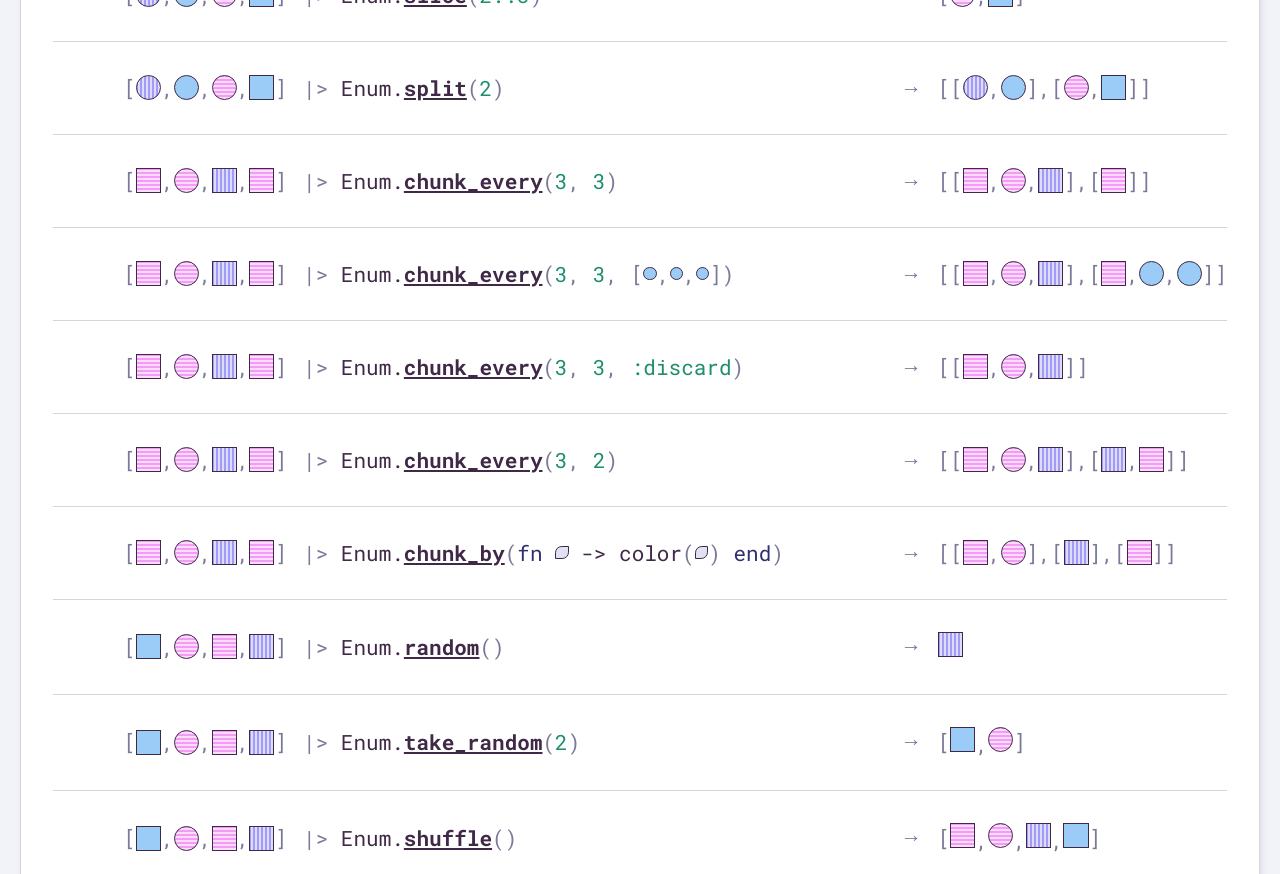
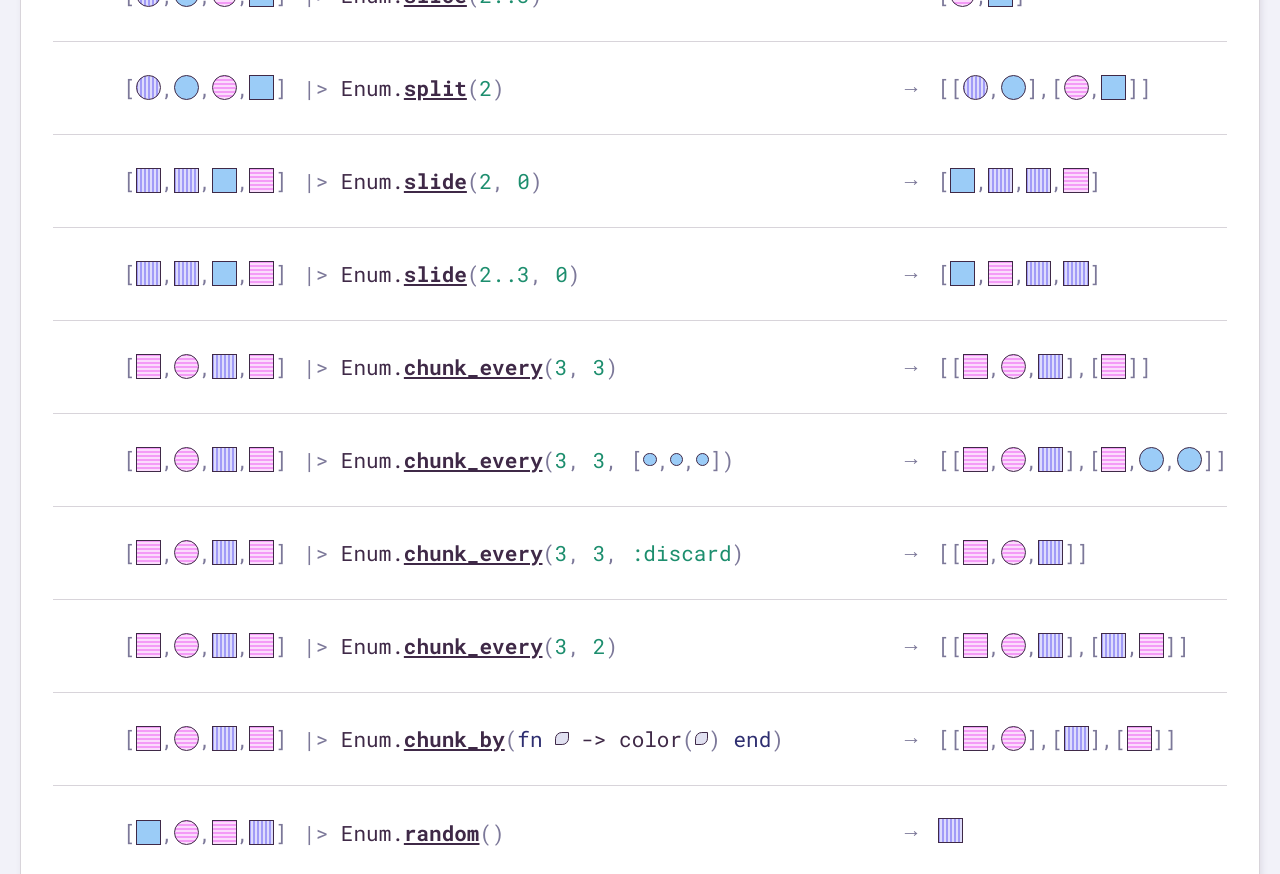
Before and after one commit to angelikatyborska/elixir-enum-cheatsheet, a Vue app: page / in a window 1280 px wide. Shown: the part 3060-3934 px from the top of the page. Built offline with nearby package versions, Linux system fonts and the light colour scheme.

Commit message:
Add Enum.slide/3 (Elixir 1.13)

```diff
--- a/src/App.vue
+++ b/src/App.vue
@@ -915,6 +915,62 @@
             <shape shape="square" color="color2"></shape>
           </div>
           <code class="token punctuation">]</code>
+          <code class="token punctuation">]</code>
+        </div>
+
+
+        <div class="input">
+          <code class="token punctuation">[</code>
+          <div class="list">
+            <shape shape="square" color="color1"></shape><code class="token punctuation">,</code>
+            <shape shape="square" color="color1"></shape><code class="token punctuation">,</code>
+            <shape shape="square" color="color2"></shape><code class="token punctuation">,</code>
+            <shape shape="square" color="color3"></shape>
+          </div>
+          <code class="token punctuation">]</code>
+        </div>
+        <div id="slide/2" class="code">
+          <code><span class="token operator">|> </span>Enum.<em><a href="https://hexdocs.pm/elixir/Enum.html#slide/2">slide</a></em><span class="token punctuation">(</span><span class="token number">2</span><code class="token punctuation">,</code> <span class="token number">0</span><span class="token punctuation">)</span></code>
+        </div>
+        <div class="arrow" title="returns">
+          <span aria-hidden="true">→</span><span class="sr-only">returns</span>
+        </div>
+        <div class="output">
+          <code class="token punctuation">[</code>
+          <div class="list">
+            <shape shape="square" color="color2"></shape><code class="token punctuation">,</code>
+            <shape shape="square" color="color1"></shape><code class="token punctuation">,</code>
+            <shape shape="square" color="color1"></shape><code class="token punctuation">,</code>
+            <shape shape="square" color="color3"></shape>
+          </div>
+          <code class="token punctuation">]</code>
+        </div>
+
+
+        <div class="input">
+          <code class="token punctuation">[</code>
+          <div class="list">
+            <shape shape="square" color="color1"></shape><code class="token punctuation">,</code>
+            <shape shape="square" color="color1"></shape><code class="token punctuation">,</code>
+            <shape shape="square" color="color2"></shape><code class="token punctuation">,</code>
+            <shape shape="square" color="color3"></shape>
+          </div>
+          <code class="token punctuation">]</code>
+        </div>
+        <div id="slide/3" class="code">
+          <code><span class="token operator">|> </span>Enum.<em><a href="https://hexdocs.pm/elixir/Enum.html#slide/3">slide</a></em><span class="token punctuation">(</span><span class="token number">2..3</span><code class="token punctuation">,</code> <span class="token number">0</span><span class="token punctuation">)</span></code>
+        </div>
+        <div class="arrow" title="returns">
+          <span aria-hidden="true">→</span><span class="sr-only">returns</span>
+        </div>
+        <div class="output">
+          <code class="token punctuation">[</code>
+          <div class="list">
+            <shape shape="square" color="color2"></shape><code class="token punctuation">,</code>
+            <shape shape="square" color="color3"></shape><code class="token punctuation">,</code>
+            <shape shape="square" color="color1"></shape><code class="token punctuation">,</code>
+            <shape shape="square" color="color1"></shape>
+          </div>
           <code class="token punctuation">]</code>
         </div>
 
```
